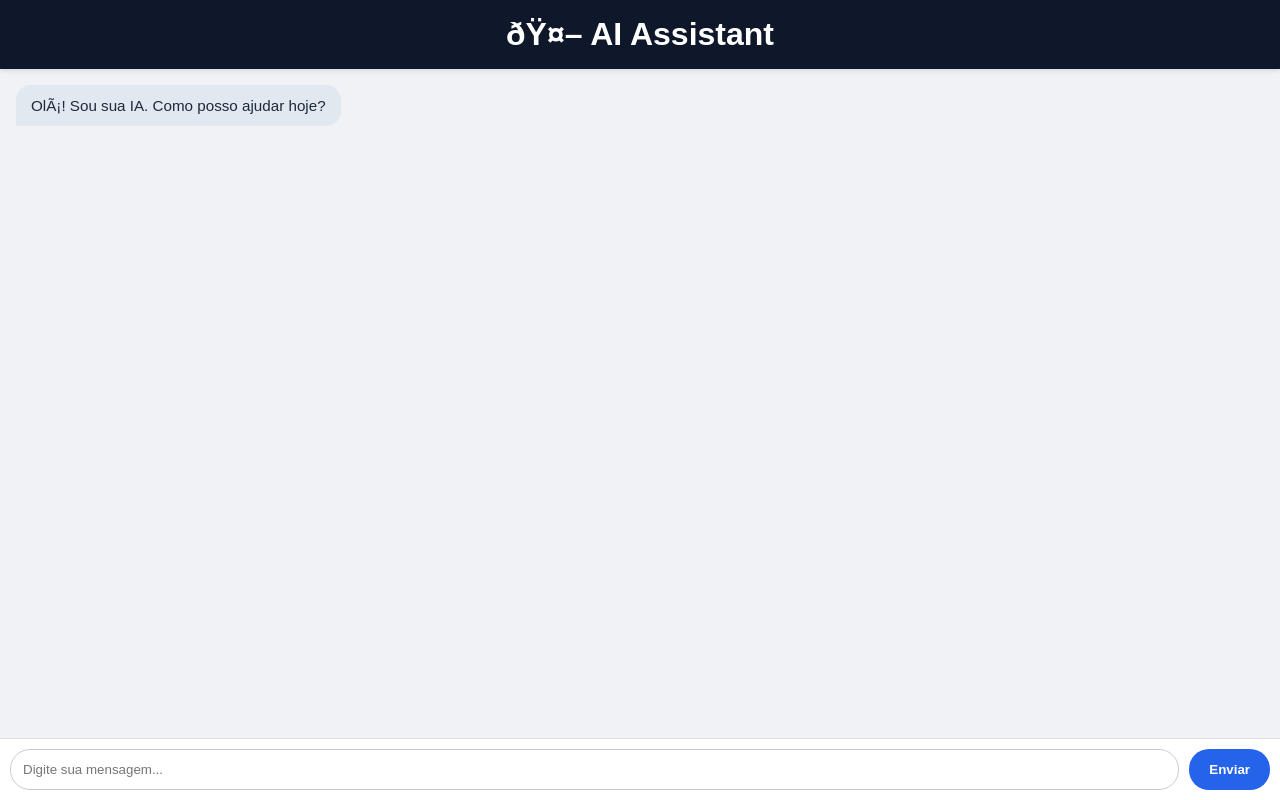
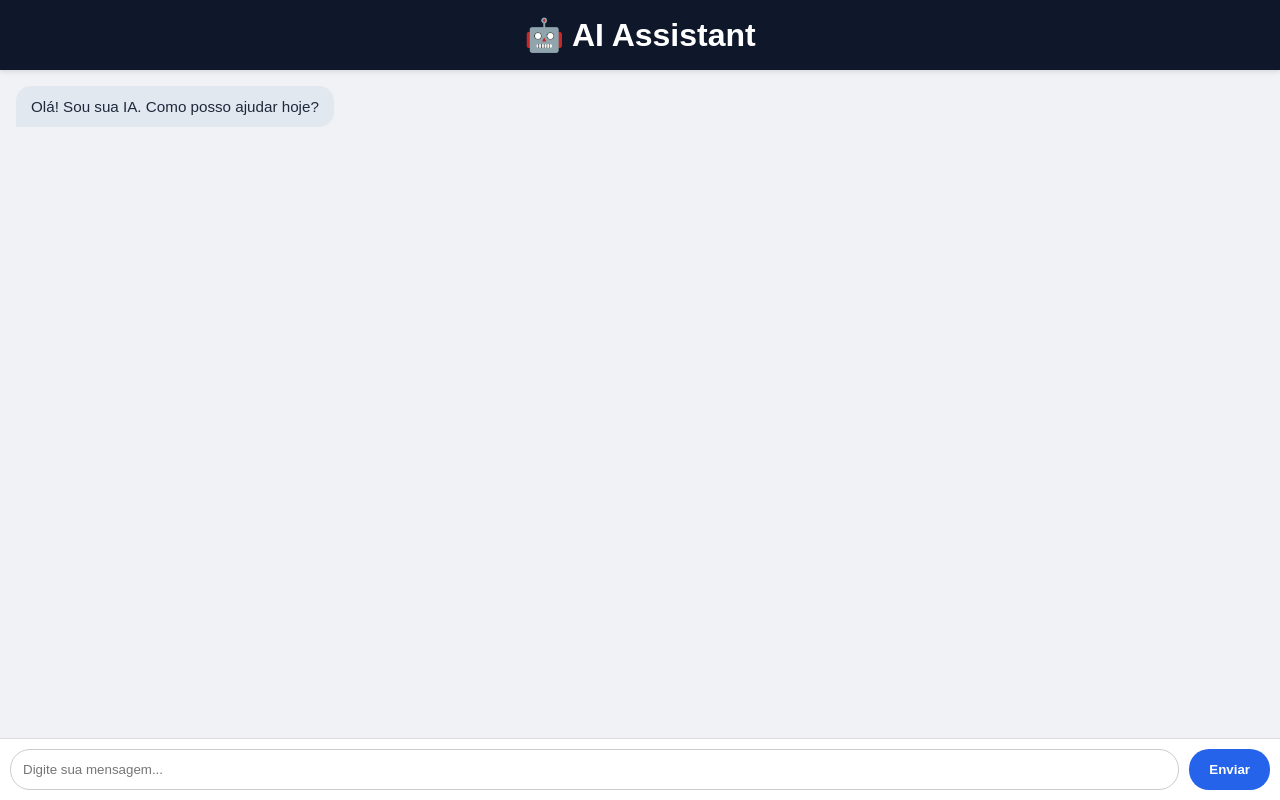
Before and after one commit to zeusfrp-dev/ai-chatbot, a plain HTML site: page index.html in a window 1280 px wide. Drawn offline with Linux system fonts and the light colour scheme.

Commit message:
Update index.html

```diff
--- a/index.html
+++ b/index.html
@@ -10,12 +10,12 @@
 </head>
 <body>
     <header>
-        <h1>ðŸ¤– AI Assistant</h1>
+        <h1>🤖 AI Assistant</h1>
     </header>
 
     <main id="chat-container">
         <div class="message bot">
-            <div class="bubble">OlÃ¡! Sou sua IA. Como posso ajudar hoje?</div>
+            <div class="bubble">Olá! Sou sua IA. Como posso ajudar hoje?</div>
         </div>
     </main>
 
@@ -24,6 +24,7 @@
         <button type="submit">Enviar</button>
     </form>
 
+    <script src="https://unpkg.com/@google/genai@0.1.0/dist/client.umd.js"></script>
     <script src="./app.js"></script>
 </body>
 </html>
```
